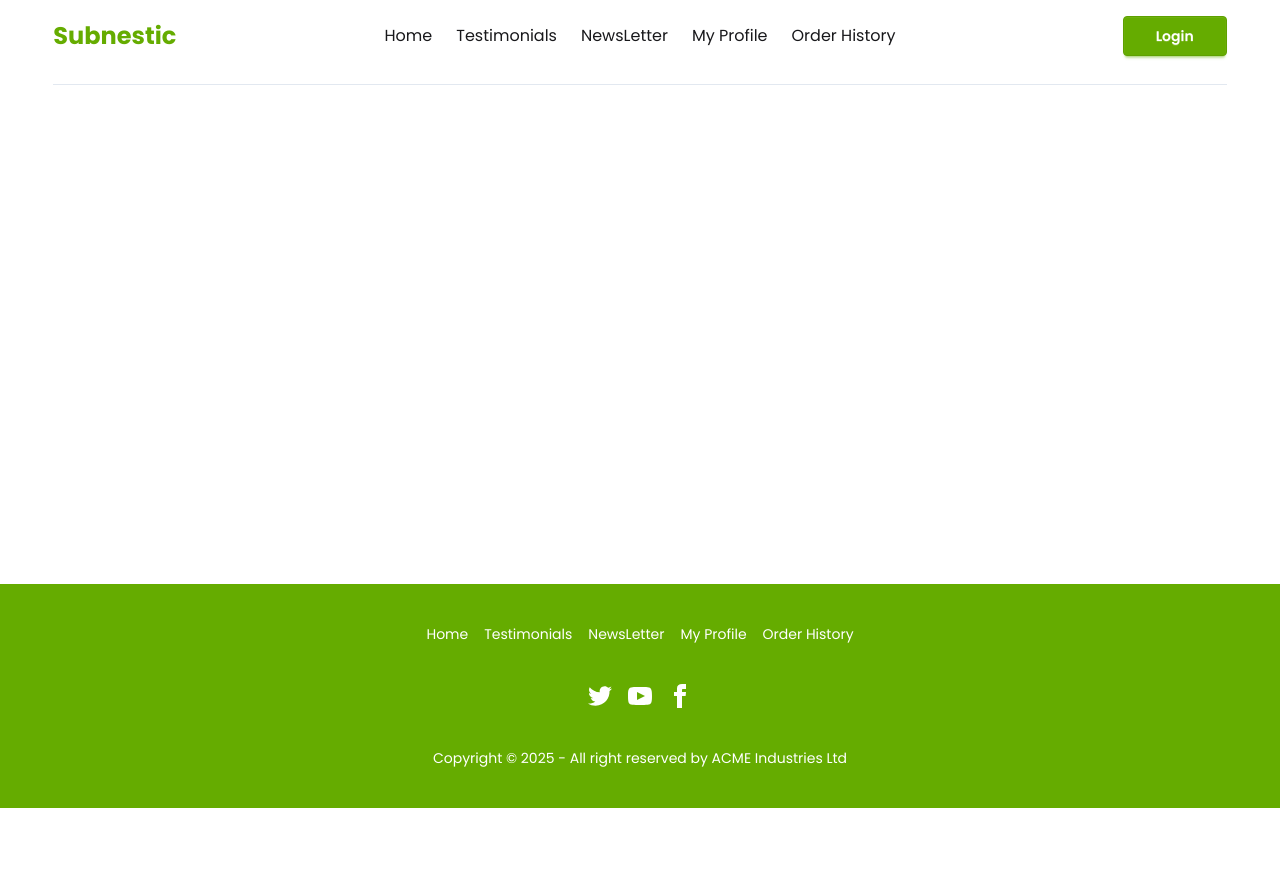
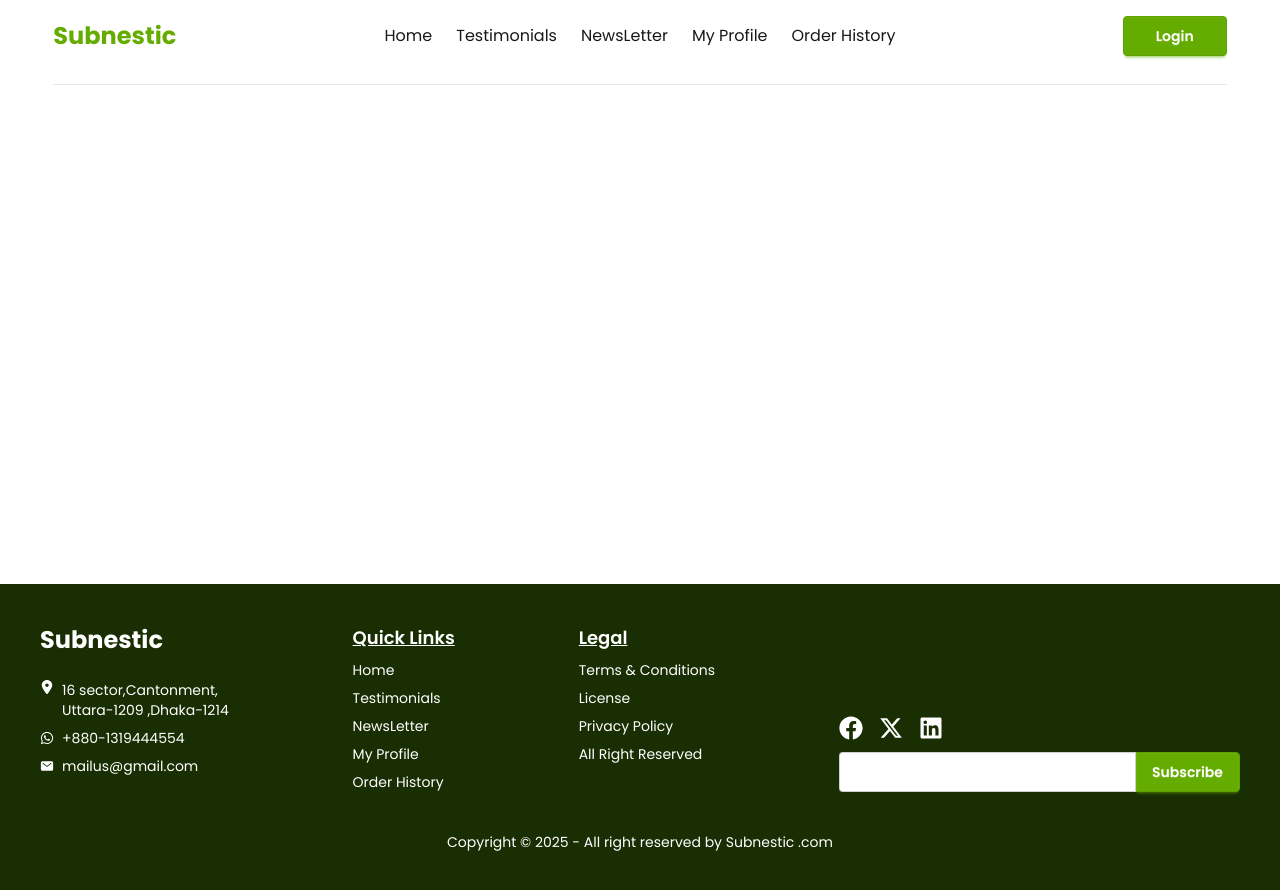
Before and after one commit to MizanRbf/subnestic-client, a React (Vite) app: page /auth in a window 1280 px wide. Before the commit the page ends 808 px from the top, so only its background shows below. Built offline with nearby package versions, Linux system fonts and the light colour scheme; no server answers.

Commit message:
footer added included title,social icon,form,legal,quick links

```diff
--- a/src/Components/BoxDetails.jsx
+++ b/src/Components/BoxDetails.jsx
@@ -1,10 +1,10 @@
 import { useState } from "react";
 import { Link, useLoaderData, useNavigate, useParams } from "react-router";
-import { toast } from "react-toastify";
 import Reviews from "./Reviews";
 import { addToStored } from "../LocalStorage/Storage";
 import Navbar from "./Navbar";
 import Footer from "./Footer";
+import { toast, ToastContainer } from "react-toastify";
 const BoxDetails = () => {
   const navigate = useNavigate();
   const { id } = useParams();
@@ -75,6 +75,7 @@ const BoxDetails = () => {
 
   return (
     <>
+      <ToastContainer></ToastContainer>
       <div className="min-h-[calc(100vh-288px)] max-w-[1200px] mx-auto md:px-10 lg:px-0">
         <header>
           <Navbar></Navbar>
@@ -181,6 +182,7 @@ const BoxDetails = () => {
               </form>
 
               {/* Subscribe Button */}
+
               <button
                 onClick={() => {
                   handleOrderHistory(id);
--- a/src/Components/Footer.jsx
+++ b/src/Components/Footer.jsx
@@ -1,10 +1,36 @@
 import React from "react";
+import { FaFacebook, FaLinkedin, FaPhoneAlt, FaWhatsapp } from "react-icons/fa";
+import { FaLocationDot, FaXTwitter } from "react-icons/fa6";
+import { IoMail } from "react-icons/io5";
 import { Link, NavLink } from "react-router";
 
 const Footer = () => {
   return (
-    <footer className="footer footer-horizontal footer-center bg-primary text-white p-10">
-      <nav className="grid grid-flow-col gap-4">
+    <footer className=" bg-lime-950 text-white p-10">
+      <div className="flex justify-between mb-10 max-w-[1200px] mx-auto">
+        {/* Title & Description */}
+        <nav className="items-start *:space-y-2">
+          <h2 className="text-left mb-6">Subnestic</h2>
+          {/* Contact Us */}
+          <nav className="*:text-left *:text-xs *:md:text-sm">
+            <p className="flex items-start gap-2">
+              <FaLocationDot />
+              16 sector,Cantonment,
+              <br /> Uttara-1209 ,Dhaka-1214
+            </p>
+            <p className="flex items-center gap-2">
+              <FaWhatsapp />
+              +880-1319444554
+            </p>
+            <p className="flex items-center gap-2">
+              <IoMail />
+              mailus@gmail.com
+            </p>
+          </nav>
+        </nav>
+        {/* Page Routes */}
+        <nav className="flex flex-col *:text-sm space-y-2 text-left">
+          <h4 className="underline">Quick Links</h4>
           <Link to="/" className="link link-hover">
             Home
           </Link>
@@ -21,49 +47,72 @@ const Footer = () => {
             Order History
           </Link>
         </nav>
-      <nav>
-        <div className="grid grid-flow-col gap-4">
-          <a>
-            <svg
-              xmlns="http://www.w3.org/2000/svg"
-              width="24"
-              height="24"
-              viewBox="0 0 24 24"
-              className="fill-current"
+        <nav className="flex flex-col *:text-sm *:space-y-2 text-left">
+          <ul className="*:hover:underline">
+            <h4 className="underline">Legal</h4>
+            <li>
+              <a href="">Terms & Conditions</a>
+            </li>
+            <li>
+              <a href="">License</a>
+            </li>
+            <li>
+              <a href="">Privacy Policy</a>
+            </li>
+            <li>
+              <a href="">All Right Reserved</a>
+            </li>
+            <li>
+              <a href=""></a>
+            </li>
+          </ul>
+        </nav>
+
+        {/* Social Icon */}
+        <nav className="flex flex-col justify-end gap-3">
+          <ul className="flex text-xl md:text-2xl w-full justify-start space-x-4">
+            <li>
+              <a
+                className="hover:text-primary"
+                href="https://www.facebook.com/"
               >
-              <path d="M24 4.557c-.883.392-1.832.656-2.828.775 1.017-.609 1.798-1.574 2.165-2.724-.951.564-2.005.974-3.127 1.195-.897-.957-2.178-1.555-3.594-1.555-3.179 0-5.515 2.966-4.797 6.045-4.091-.205-7.719-2.165-10.148-5.144-1.29 2.213-.669 5.108 1.523 6.574-.806-.026-1.566-.247-2.229-.616-.054 2.281 1.581 4.415 3.949 4.89-.693.188-1.452.232-2.224.084.626 1.956 2.444 3.379 4.6 3.419-2.07 1.623-4.678 2.348-7.29 2.04 2.179 1.397 4.768 2.212 7.548 2.212 9.142 0 14.307-7.721 13.995-14.646.962-.695 1.797-1.562 2.457-2.549z"></path>
-            </svg>
+                <FaFacebook />
               </a>
-          <a>
-            <svg
-              xmlns="http://www.w3.org/2000/svg"
-              width="24"
-              height="24"
-              viewBox="0 0 24 24"
-              className="fill-current"
+            </li>
+            <li>
+              <a className="hover:text-primary" href="https://x.com/">
+                <FaXTwitter />
+              </a>
+            </li>
+            <li>
+              <a
+                className="hover:text-primary"
+                href="https://www.linkedin.com/"
               >
-              <path d="M19.615 3.184c-3.604-.246-11.631-.245-15.23 0-3.897.266-4.356 2.62-4.385 8.816.029 6.185.484 8.549 4.385 8.816 3.6.245 11.626.246 15.23 0 3.897-.266 4.356-2.62 4.385-8.816-.029-6.185-.484-8.549-4.385-8.816zm-10.615 12.816v-8l8 3.993-8 4.007z"></path>
-            </svg>
+                <FaLinkedin />
               </a>
-          <a>
-            <svg
-              xmlns="http://www.w3.org/2000/svg"
-              width="24"
-              height="24"
-              viewBox="0 0 24 24"
-              className="fill-current"
-            >
-              <path d="M9 8h-3v4h3v12h5v-12h3.642l.358-4h-4v-1.667c0-.955.192-1.333 1.115-1.333h2.885v-5h-3.808c-3.596 0-5.192 1.583-5.192 4.615v3.385z"></path>
-            </svg>
-          </a>
+            </li>
+          </ul>
+
+          {/* form */}
+          <form className="w-full">
+            <div className="join">
+              <input
+                type="text"
+                placeholder="Email for NewsLetter"
+                className="input input-bordered join-item"
+              />
+              <button className="btn btn-primary join-item">Subscribe</button>
             </div>
+          </form>
         </nav>
-      <aside>
+      </div>
+      <div className="text-xs md:text-sm">
         <p>
-          Copyright © {new Date().getFullYear()} - All right reserved by ACME
-          Industries Ltd
+          Copyright © {new Date().getFullYear()} - All right reserved by
+          Subnestic .com
         </p>
-      </aside>
+      </div>
     </footer>
   );
 };
--- a/src/Components/Navbar.jsx
+++ b/src/Components/Navbar.jsx
@@ -26,7 +26,7 @@ const Navbar = () => {
       )}
       <div className="navbar-start">
         <div className="dropdown">
-          <div tabIndex={0} role="button" className="btn btn-ghost md:hidden">
+          <div tabIndex={0} role="button" className="btn btn-ghost lg:hidden">
             <svg
               xmlns="http://www.w3.org/2000/svg"
               className="h-5 w-5"
@@ -70,7 +70,7 @@ const Navbar = () => {
       </div>
 
       {/* Menubar for Large Device */}
-      <div className="navbar-center hidden md:flex">
+      <div className="navbar-center hidden lg:flex">
         <ul className="space-x-6 *:hover:text-primary *:hover:underline menu-horizontal px-1">
           <li>
             <NavLink to="/">Home</NavLink>
@@ -101,7 +101,7 @@ const Navbar = () => {
               alt="User"
             />
 
-            <div className="absolute bottom-[10px] md:-bottom-[10px] lg:bottom-[10px] text-primary -left-[60px] -translate-x-1/2 text-xs rounded opacity-0 group-hover:opacity-100 transition-opacity duration-300 whitespace-nowrap z-10">
+            <div className="absolute bottom-[10px] lg:bottom-[10px] text-primary -left-[60px] -translate-x-1/2 text-xs rounded opacity-0 group-hover:opacity-100 transition-opacity duration-300 whitespace-nowrap z-10">
               {user.displayName || "User"}
             </div>
           </div>
--- a/src/Pages/Home.jsx
+++ b/src/Pages/Home.jsx
@@ -20,21 +20,51 @@ const Home = () => {
 
       {/* Subscription Services */}
       <div className="mt-20">
-        <h2 className="mb-4 text-primary">Subscription Services</h2>
+        <div className="text-center mb-10">
+          <h1 className="mb-3 text-center text-primary">
+            Subscription Services
+          </h1>
+          <p className="text-sm">
+            Discover the joy of monthly surprises! Our curated subscription
+            boxes deliver handpicked items straight to your door, offering
+            convenience, excitement, and value—loved by our loyal subscribers
+            everywhere.
+          </p>
+        </div>
         <div>
           <SubBoxes subBoxes={subBoxes}></SubBoxes>
         </div>
       </div>
 
       {/* Customer Testimonials */}
-      <div className="mt-20">
-        <h2 className="mb-4 text-primary">Customer Testimonials</h2>
+      <div className="mt-30">
+        <div className="text-center mb-6">
+          <h1 className="mb-3 text-center text-primary">
+            Customer Testimonials
+          </h1>
+          <p className="text-sm">
+            Our customers love what we do! Their feedback reflects the quality,
+            care, and commitment we bring to every service. Read their stories
+            and see why they trust us.
+          </p>
+        </div>
         <TestimonialsSlider></TestimonialsSlider>
       </div>
 
       {/* News Letter */}
       <div className="mt-30 mb-20">
-        <h2 className="mb-4 text-primary">Get Surprises in Your Inbox!</h2>
+        <div className="text-center mb-6">
+          <h1 className="mb-3 text-center text-primary">
+            Get Surprises in Your Inbox!
+          </h1>
+          <p className="text-sm">
+            Enjoy monthly deliveries filled with handpicked goodies you'll love.
+            From exclusive items to everyday essentials, our subscription boxes
+            bring excitement, value, and a personalized touch right to your
+            doorstep.
+          </p>
+        </div>
+
         <NewsLetterComponent></NewsLetterComponent>
       </div>
     </div>
```
Lines whose indentation alone changed are shown as unchanged.
